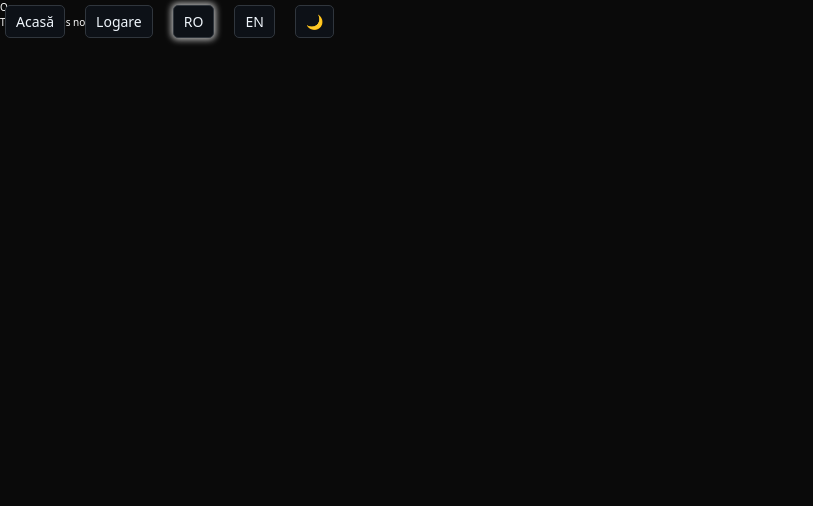
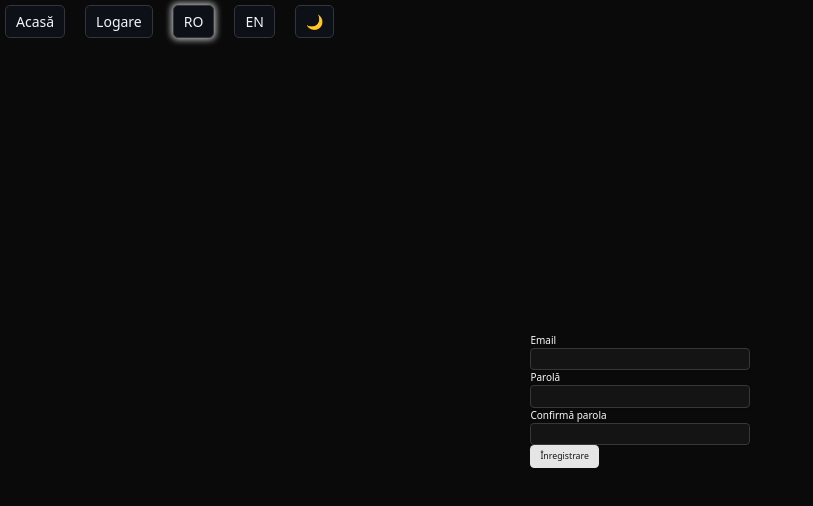
Before and after one commit to LenardLn/onTime, a React (Vite) app in the folder onTime-frontend/: page /register in a window 1280 px wide. Shown: the top 506 px of the page, without its empty margins (0-813 px from the left). Built offline with nearby package versions, Linux system fonts and the light colour scheme.

Commit message:
create register page and validation

```diff
--- a/onTime-frontend/en.json
+++ b/onTime-frontend/en.json
@@ -2,5 +2,15 @@
   "homePage": {
     "home": "Home",
     "login": "Login"
+  },
+  "registerPage": {
+    "register": "Register",
+    "email": "Email",
+    "password": "Password",
+    "confirmPassword": "Confirm password"
+  },
+  "errors": {
+    "isRequired": "{{field}} is required",
+    "passwordsDoNotMatch": "Passwords do not match"
   }
 }
--- a/onTime-frontend/package.json
+++ b/onTime-frontend/package.json
@@ -21,6 +21,7 @@
     "radix-ui": "^1.4.3",
     "react": "^19.1.1",
     "react-dom": "^19.1.1",
+    "react-hook-form": "^7.71.2",
     "react-i18next": "^16.1.2",
     "react-router-dom": "^7.9.4",
     "tailwind-merge": "^3.5.0"
--- a/onTime-frontend/ro.json
+++ b/onTime-frontend/ro.json
@@ -2,5 +2,15 @@
   "homePage": {
     "home": "Acasă",
     "login": "Logare"
+  },
+  "registerPage": {
+    "register": "Înregistrare",
+    "email": "Email",
+    "password": "Parolă",
+    "confirmPassword": "Confirmă parola"
+  },
+  "errors": {
+    "isRequired": "{{field}} este obligatoriu",
+     "passwordsDoNotMatch": "Parolele nu se potrivesc"
   }
 }
--- /dev/null
+++ b/onTime-frontend/src/api/auth.api.ts
@@ -0,0 +1,11 @@
+import type { Credentials } from "@/pages/registerPage";
+
+
+export const register = async (credentials: Credentials) => {
+
+    try {
+        console.log(credentials)
+    } catch (error) {
+
+    }
+}
--- /dev/null
+++ b/onTime-frontend/src/components/container/container.tsx
@@ -0,0 +1,16 @@
+import React from 'react'
+
+interface CotainerProps {
+    children: React.ReactNode,
+    className?: string
+}
+
+function Container({ children, className }: CotainerProps) {
+    return (
+        <div className={`${className} flex items-center justify-center`}>
+            {children}
+        </div>
+    )
+}
+
+export default Container
--- /dev/null
+++ b/onTime-frontend/src/components/shadcn/input.tsx
@@ -0,0 +1,36 @@
+import * as React from "react"
+import { cn } from "@/lib/utils"
+
+interface InputProps extends React.ComponentProps<"input"> {
+  label?: string;
+  helperText?: string;
+}
+
+export const InputTypes = {
+  TEXT: "text",
+  PASSWORD: "password",
+  EMAIL: "email",
+  NUMBER: "number"
+} as const;
+
+function Input({ className, type, label, helperText, ...props }: InputProps) {
+  return (
+    <div>
+      {label && <label>{label}</label>}
+      <input
+        type={type}
+        data-slot="input"
+        className={cn(
+          "h-9 w-full min-w-0 rounded-md border border-input bg-transparent px-3 py-1 text-base shadow-xs transition-[color,box-shadow] outline-none selection:bg-primary selection:text-primary-foreground file:inline-flex file:h-7 file:border-0 file:bg-transparent file:text-sm file:font-medium file:text-foreground placeholder:text-muted-foreground disabled:pointer-events-none disabled:cursor-not-allowed disabled:opacity-50 md:text-sm dark:bg-input/30",
+          "focus-visible:border-ring focus-visible:ring-[3px] focus-visible:ring-ring/50",
+          "aria-invalid:border-destructive aria-invalid:ring-destructive/20 dark:aria-invalid:ring-destructive/40",
+          className
+        )}
+        {...props}
+      />
+      {helperText && <p>{helperText}</p>}
+    </div>
+  )
+}
+
+export { Input }
--- a/onTime-frontend/src/pages/layout.tsx
+++ b/onTime-frontend/src/pages/layout.tsx
@@ -1,12 +1,13 @@
+import Container from "@/components/container/container";
 import Navbar from "../components/navbar/Navbar";
 import { Outlet } from "react-router-dom";
 
 const Layout = () => {
   return (
-    <>
+    <Container className="justify-center h-screen" >
       <Navbar />
       <Outlet />
-    </>
+    </Container>
   );
 };
 
--- /dev/null
+++ b/onTime-frontend/src/pages/registerPage.tsx
@@ -0,0 +1,94 @@
+import { register } from "@/api/auth.api";
+import Container from "@/components/container/container";
+import { Button } from "@/components/shadcn/button";
+import { Input } from "@/components/shadcn/input";
+import { t } from "i18next";
+import { Controller, useForm } from "react-hook-form";
+
+export type Credentials = {
+    email: string,
+    password: string,
+    confirmPassword: string
+}
+
+const RegisterPage = () => {
+
+    const { handleSubmit, control, watch } = useForm<Credentials>()
+
+    const submitData = async (credentials: Credentials) => {
+        try {
+            const response = await register(credentials)
+
+            console.log(response);
+        } catch (error) {
+
+        }
+    }
+
+
+    return (
+        <Container className="w-auto">
+            <form onSubmit={handleSubmit(submitData)}>
+                <Controller
+                    name="email"
+                    control={control}
+                    rules={{
+                        required: t("errors.isRequired", { field: t("registerPage.email") }),
+                    }}
+                    render={({ field, fieldState: { error } }) => (
+                        <Input
+                            value={field.value}
+                            onChange={field.onChange}
+                            type="email"
+                            label={t("registerPage.email")}
+                            helperText={error?.message}
+                        />
+                    )}
+                />
+                <Controller
+                    name="password"
+                    control={control}
+                    rules={{
+                        required: t("errors.isRequired", { field: t("registerPage.password") }),
+                    }}
+                    render={({ field, fieldState: { error } }) => (
+                        <Input
+                            value={field.value}
+                            onChange={field.onChange}
+                            type="password"
+                            label={t("registerPage.password")}
+                            helperText={error?.message}
+                        />
+                    )}
+                />
+                <Controller
+                    name="confirmPassword"
+                    control={control}
+                    rules={{
+                        required: t("errors.isRequired", { field: t("registerPage.confirmPassword") }),
+                        validate: (value) => {
+                            if (value !== watch("password")) {
+                                return t("errors.passwordsDoNotMatch")
+                            }
+                        }
+                    }}
+                    render={({ field, fieldState: { error } }) => (
+                        <Input
+                            value={field.value}
+                            onChange={field.onChange}
+                            type="password"
+                            label={t("registerPage.confirmPassword")}
+                            helperText={error?.message}
+                        />
+                    )}
+                />
+                <Button>
+                    {t("registerPage.register")}
+                </Button>
+            </form>
+        </Container>
+    )
+
+};
+
+export default RegisterPage;
--- a/onTime-frontend/src/routes.tsx
+++ b/onTime-frontend/src/routes.tsx
@@ -2,13 +2,17 @@ import { createBrowserRouter } from "react-router-dom";
 import Layout from "./pages/layout";
 import ErrorPage from "./pages/errorPage";
 import HomePage from "./pages/homePage";
+import RegisterPage from "./pages/registerPage";
 
 const router = createBrowserRouter([
   {
     path: "/",
     element: <Layout />,
     errorElement: <ErrorPage />,
-    children: [{ index: true, element: <HomePage /> }],
+    children: [
+      { index: true, element: <HomePage /> },
+      { path: "/register", element: <RegisterPage /> },
+    ],
   },
 ]);
 
```
Also changed, not shown: 2 other files (tests, documents, lock files or other folders).
